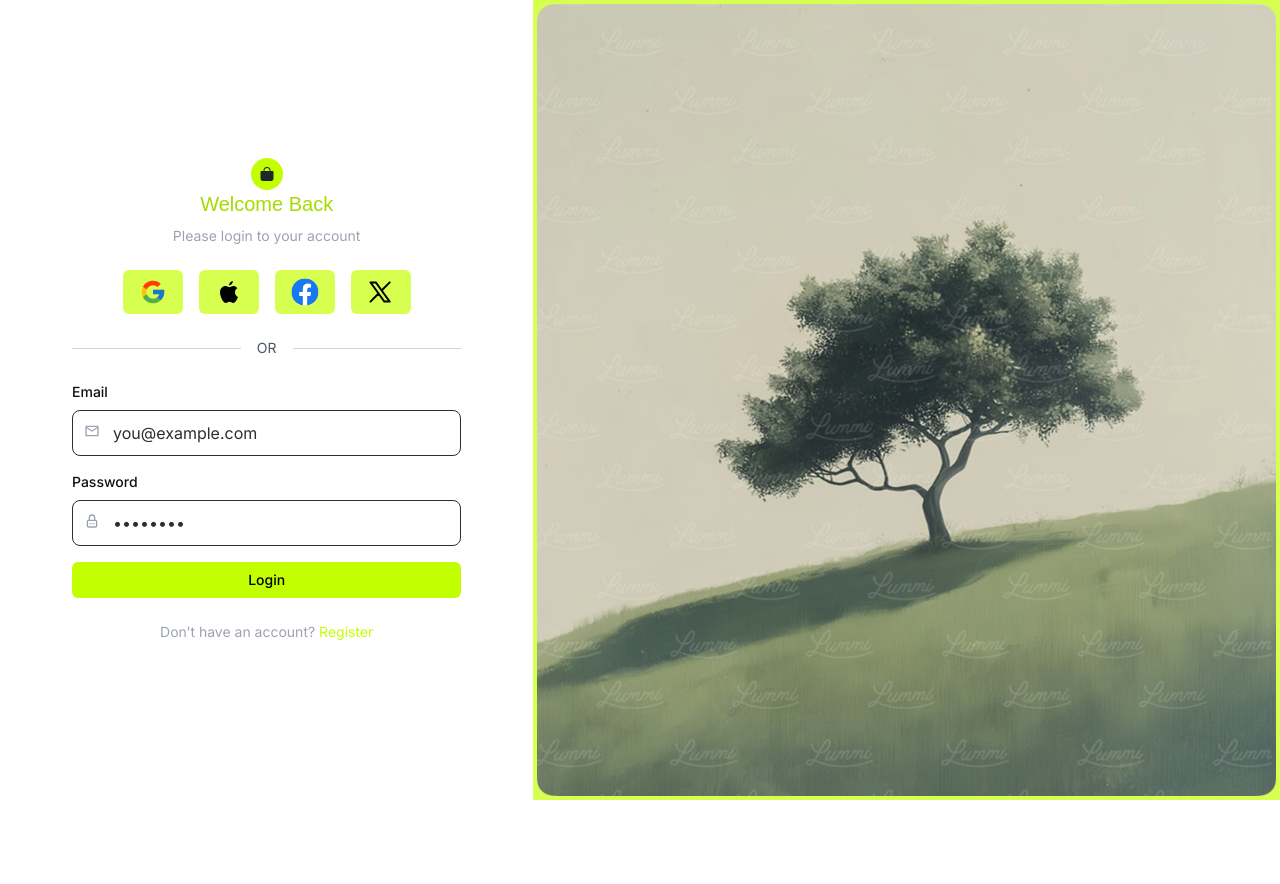
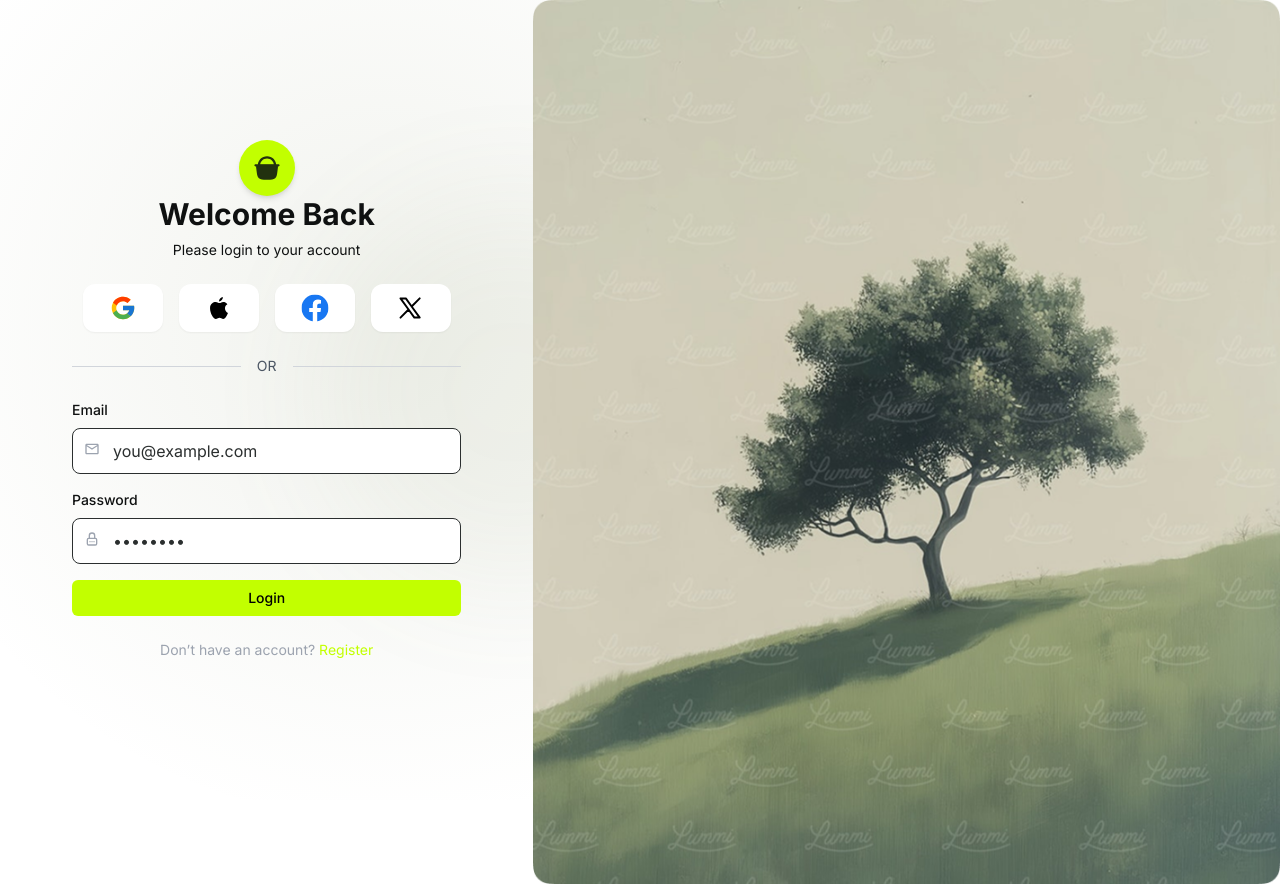
Before and after one commit to Waahguptaji/spndo, a Next.js app in the folder client/: page /login in a window 1280 px wide. Before the commit the page ends 800 px from the top, so only its background shows below. Built offline with nearby package versions, Linux system fonts and the light colour scheme.

Commit message:
fix(login-ui): resolved style inconsitency

```diff
--- a/client/src/app/layout.tsx
+++ b/client/src/app/layout.tsx
@@ -24,8 +24,8 @@
       <body
         className={`${inter.variable}
                    antialiased
-                   bg-neutral-white text-neutral-dark1
-                   dark:bg-neutral-dark1 dark:text-neutral-white`}
+                   bg-neutral-white text-neutral-dark1 relative min-h-screen
+                   dark:bg-[#242d2d] dark:text-neutral-white`}
       >
         <ThemeProvider
           attribute="class"
@@ -33,6 +33,22 @@
           enableSystem
           disableTransitionOnChange
         >
+          {/* spotlight layers */}
+          <div
+            className="absolute inset-0 opacity-40"
+            style={{
+              background:
+                "radial-gradient(circle at 30% 40%, rgba(140,152,110,0.3) 0%, transparent 50%)",
+            }}
+          />
+          <div
+            className="absolute top-1/4 left-1/4 w-96 h-96 rounded-full blur-3xl opacity-20"
+            style={{ backgroundColor: "rgba(140,152,110,0.4)" }}
+          />
+          <div
+            className="absolute bottom-1/4 right-1/4 w-80 h-80 rounded-full blur-3xl opacity-15"
+            style={{ backgroundColor: "rgba(140,152,110,0.3)" }}
+          />
           {children}
         </ThemeProvider>
       </body>
--- a/client/src/app/login/page.tsx
+++ b/client/src/app/login/page.tsx
@@ -5,13 +5,9 @@
 import { useRouter } from "next/navigation";
 import FormInput from "@/components/ui/FormInput";
 import Button from "@/components/ui/Button";
-import { FcGoogle } from "react-icons/fc";
-import { FaFacebookF } from "react-icons/fa";
-import { FaXTwitter } from "react-icons/fa6";
-import { IoBag } from "react-icons/io5";
+
 import { MdOutlineEmail } from "react-icons/md";
 import { TbLockPassword } from "react-icons/tb";
-import { FaApple } from "react-icons/fa";
 import loginImage from "../../../public/assets/tree.png";
 import appleIcon from "../../../public/assets/apple-icon-light.svg";
 import facebookIcon from "../../../public/assets/facebook-icon.svg";
@@ -41,37 +37,78 @@
   };
 
   return (
-    <div className="flex items-center justify-center">
-
-      <div className="flex w-screen h-screen justify-center">
-
-
-        <div className="p-8 md:w-5/12 flex flex-col justify-center">
+    <div className="flex min-h-screen  md:flex-col justify-center ">
+      <div className="flex ">
+        <div className="p-8 md:w-5/12 flex flex-col justify-center relative">
           <div className="flex justify-center relative">
-            <div className="bg-primary-brand rounded-full p-2"><IoBag className="text-secondary-darkBrand" /></div>
+            <div className="bg-primary-brand w-14 h-14 rounded-full flex items-center justify-center shadow-md">
+              <Image
+                src="/assets/bag-icon.svg"
+                alt="Bag"
+                width={26}
+                height={26}
+              />
+            </div>
           </div>
-          <h2 className="text-xl font-heading dark:text-primary-light text-primary-dark mb-2 text-center">
-            Welcome Back
-          </h2>
-          <p className="text-sm text-neutral-grey3 dark:text-dark-muted mb-6 text-center">
-            Please login to your account
-          </p>
-
+          <div className="text-center space-y-2 mb-6">
+            <h2 className="text-2xl md:text-3xl font-bold dark:text-neutral-white text-neutral-dark1">
+              Welcome Back
+            </h2>
+            <p className="dark:text-neutral-grey3 text-sm">
+              Please login to your account
+            </p>
+          </div>
           {/* Social Media Login */}
           <div className="flex justify-center gap-4">
-            <Button type="button" variant="social" aria-label="Login with Google" >
+            <Button
+              type="button"
+              variant="social"
+              aria-label="Login with Google"
+            >
               <Image src={googleIcon} alt="Google Icon" className="w-7 h-7" />
             </Button>
-            <Button type="button" variant="social" aria-label="Login with Apple">
-              <Image src={appleIcon} alt="Apple Icon" className="w-7 h-7 dark:hidden" />
-              <Image src={appleIcondark} alt="Apple Icon" className="w-7 h-7 hidden dark:block" />
+            <Button
+              type="button"
+              variant="social"
+              aria-label="Login with Apple"
+            >
+              <Image
+                src={appleIcon}
+                alt="Apple Icon"
+                className="w-7 h-7 dark:hidden"
+              />
+              <Image
+                src={appleIcondark}
+                alt="Apple Icon"
+                className="w-7 h-7 hidden dark:block"
+              />
             </Button>
-            <Button type="button" variant="social" aria-label="Login with Facebook">
-              <Image src={facebookIcon} alt="Facebook Icon" className="w-7 h-7" />
+            <Button
+              type="button"
+              variant="social"
+              aria-label="Login with Facebook"
+            >
+              <Image
+                src={facebookIcon}
+                alt="Facebook Icon"
+                className="w-7 h-7"
+              />
             </Button>
-            <Button type="button" variant="social" aria-label="Login with Twitter">
-              <Image src={twitterIcon} alt="Twitter Icon" className="w-7 h-7 dark:hidden" />
-              <Image src={xicondark} alt="Twitter Icon" className="w-7 h-7 hidden dark:block" />
+            <Button
+              type="button"
+              variant="social"
+              aria-label="Login with Twitter"
+            >
+              <Image
+                src={twitterIcon}
+                alt="Twitter Icon"
+                className="w-7 h-7 dark:hidden"
+              />
+              <Image
+                src={xicondark}
+                alt="Twitter Icon"
+                className="w-7 h-7 hidden dark:block"
+              />
             </Button>
           </div>
           {/* Divider */}
@@ -82,7 +119,10 @@
             </span>
             <div className="flex-grow h-px bg-neutral-softGrey1"></div>
           </div>
-          <form onSubmit={handleSubmit} className="flex flex-col gap-4 md:mx-10">
+          <form
+            onSubmit={handleSubmit}
+            className="flex flex-col gap-4 md:mx-10"
+          >
             <FormInput
               id="email"
               type="email"
@@ -107,7 +147,7 @@
           </form>
 
           <p className="mt-6 text-sm text-center text-neutral-grey3 dark:text-dark-muted">
-            Don’t have an account?{' '}
+            Don’t have an account?{" "}
             <Link
               href="/register"
               className="text-primary-brand hover:underline dark:text-primary-brand"
@@ -118,12 +158,11 @@
         </div>
 
         {/* Image container - added centering and padding */}
-        <div className="hidden md:flex items-center justify-center bg-primary-light dark:bg-primary-dark w-7/12">
+        <div className="hidden md:block w-7/12 h-screen relative">
           <Image
             src={loginImage}
             alt="Login illustration"
-            // Use object-contain to fit the image within the container
-            className=" w-full h-full border-none md:p-1"
+            className="object-contain "
           />
         </div>
       </div>
--- a/client/src/app/register/page.tsx
+++ b/client/src/app/register/page.tsx
@@ -18,24 +18,7 @@
 
   return (
     // The corrected code
-    <div className="min-h-screen flex flex-col md:flex-row relative overflow-hidden bg-neutral-white dark:bg-[#242d2d]">
-      {/* spotlight layers */}
-      <div
-        className="absolute inset-0 opacity-40"
-        style={{
-          background:
-            "radial-gradient(circle at 30% 40%, rgba(140,152,110,0.3) 0%, transparent 50%)",
-        }}
-      />
-      <div
-        className="absolute top-1/4 left-1/4 w-96 h-96 rounded-full blur-3xl opacity-20"
-        style={{ backgroundColor: "rgba(140,152,110,0.4)" }}
-      />
-      <div
-        className="absolute bottom-1/4 right-1/4 w-80 h-80 rounded-full blur-3xl opacity-15"
-        style={{ backgroundColor: "rgba(140,152,110,0.3)" }}
-      />
-
+    <div className="min-h-screen flex flex-col md:flex-row ">
       {/* left: form */}
       <div className="relative z-10 w-full md:w-5/12 flex flex-col items-center  min-h-screen px-6 justify-center space-y-8">
         {/* logo */}
--- a/client/src/components/ui/Button.tsx
+++ b/client/src/components/ui/Button.tsx
@@ -24,7 +24,8 @@
       "bg-transparent text-primary-brand hover:bg-neutral-softGrey1 dark:text-primary-brand dark:hover:bg-neutral-dark2 focus:ring-primary-brand",
     outline:
       "border border-primary-green text-primary-green hover:bg-neutral-softGrey1 dark:hover:bg-neutral-dark2 focus:ring-primary-brand focus:ring-primary-brand",
-    social: " flex items-center justify-center rounded-md bg-primary-light dark:bg-secondary-blueLight hover:bg-secondary-blueLight",
+    social:
+      " flex w-20 h-12 dark:bg-neutral-grey1 bg-neutral-white rounded-xl shadow-sm flex items-center justify-center hover:bg-neutral-grey2 transition",
   };
 
   return (
```
